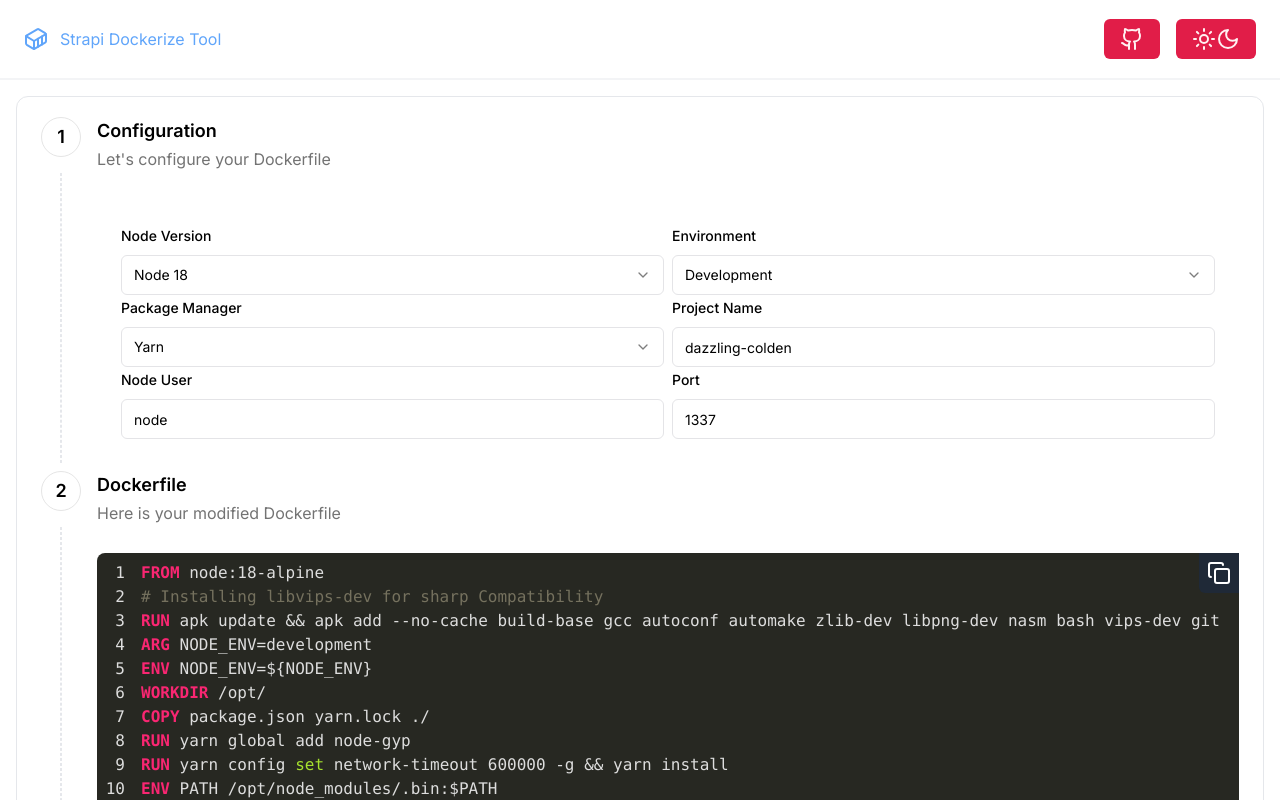
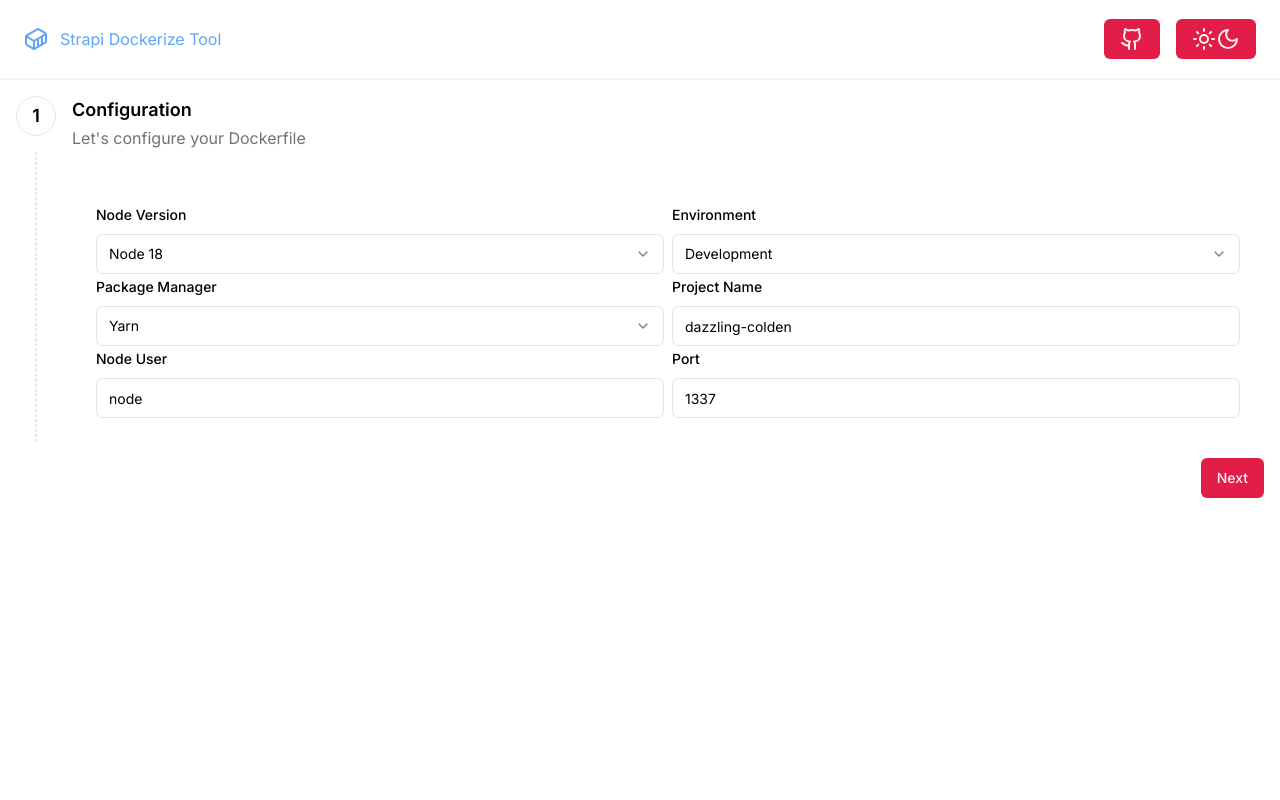
Before and after one commit to Eventyret/dockerize-web, a Next.js app: page / in a window 1280 px wide. Shown: the top 800 px of the page. Built offline with nearby package versions, Linux system fonts and the light colour scheme.

Commit message:
Add framer-motion dependency and update project metadata

```diff
--- a/app/layout.tsx
+++ b/app/layout.tsx
@@ -8,8 +8,8 @@
 const inter = Inter({ subsets: ["latin"] });
 
 export const metadata: Metadata = {
-  title: "Create Next App",
-  description: "Generated by create next app",
+  title: "Strapi Dockerize Tool Web Edition",
+  description: "The Web edition - because CLI isn't always easy",
 };
 
 export default function RootLayout({
--- a/components/BuildInstructions.tsx
+++ b/components/BuildInstructions.tsx
@@ -4,6 +4,7 @@
 import SyntaxHighlighter from 'react-syntax-highlighter';
 import { monokai } from 'react-syntax-highlighter/dist/esm/styles/hljs';
 import { CirclesWithBar } from 'react-loader-spinner';
+import LoadingSpinner from './LoadingSpinner';
 
 export const BuildInstructions = () => {
   const { env, projectName } = useFormStore()
@@ -14,18 +15,7 @@
   }, []);
 
   if (!isMounted) {
-    return <CirclesWithBar
-      height="100"
-      width="100"
-      color="#4fa94d"
-      outerCircleColor="#4fa94d"
-      innerCircleColor="#4fa94d"
-      barColor="#4fa94d"
-      ariaLabel="circles-with-bar-loading"
-      wrapperStyle={ {} }
-      wrapperClass=""
-      visible={ true }
-    />;
+    return <LoadingSpinner />
   }
   return (
     <div>
--- a/components/DockerForm.tsx
+++ b/components/DockerForm.tsx
@@ -22,9 +22,8 @@
 } from "@/components/ui/select";
 import { FormSchema, defaultValues } from "@/lib/schema";
 import { useFormStore } from '@/lib/store/useFormStore';
+import LoadingSpinner from './LoadingSpinner';
 import { Input } from './ui/input';
-import { CirclesWithBar } from 'react-loader-spinner';
-import LoadingSpinner from './LoadingSpinner';
 
 export function DockerForm() {
   const { setForm } = useFormStore();
--- a/components/DockerIgnore.tsx
+++ b/components/DockerIgnore.tsx
@@ -5,6 +5,7 @@
 import { monokai } from 'react-syntax-highlighter/dist/esm/styles/hljs';
 import { copyToClipboard } from './DockerfileDisplay';
 import { CirclesWithBar } from 'react-loader-spinner';
+import LoadingSpinner from './LoadingSpinner';
 
 export const DockerignoreDisplay = () => {
   const [isMounted, setIsMounted] = useState(false);
@@ -27,18 +28,7 @@
   `.trim();
 
   if (!isMounted) {
-    return <CirclesWithBar
-      height="100"
-      width="100"
-      color="#4fa94d"
-      outerCircleColor="#4fa94d"
-      innerCircleColor="#4fa94d"
-      barColor="#4fa94d"
-      ariaLabel="circles-with-bar-loading"
-      wrapperStyle={ {} }
-      wrapperClass=""
-      visible={ true }
-    />;
+    return <LoadingSpinner />
   }
 
   return (
--- a/components/DockerfileDisplay.tsx
+++ b/components/DockerfileDisplay.tsx
@@ -23,11 +23,12 @@
   const config = useFormStore(state => state);
 
   const dockerfile = generateDockerfile(config);
+  console.log(config)
 
 
   return (
     <div className="relative">
-      <SyntaxHighlighter language="dockerfile" style={ monokai } customStyle={ { position: 'relative', borderRadius: '0.5rem' } } showLineNumbers>
+      { }<SyntaxHighlighter language="dockerfile" style={ monokai } customStyle={ { position: 'relative', borderRadius: '0.5rem' } } showLineNumbers>
         { dockerfile }
       </SyntaxHighlighter>
       <button
@@ -42,7 +43,7 @@
 
       </button>
     </div>
-  );
+  )
 };
 
 export default DockerfileDisplay;
--- a/components/StepContainer.tsx
+++ b/components/StepContainer.tsx
@@ -1,8 +1,13 @@
+"use client"
+import { useFormStore } from '@/lib/store/useFormStore';
 import { BuildInstructions } from './BuildInstructions';
 import { DockerForm } from './DockerForm';
 import { DockerignoreDisplay } from './DockerIgnore';
 import DockerfileDisplay from './DockerfileDisplay';
+import { motion } from 'framer-motion';
 import Step from './Step';
+import { useState } from 'react';
+import { Button } from './ui/button';
 
 
 
@@ -15,11 +20,7 @@
   {
     title: "Dockerfile",
     description: "Here is your modified Dockerfile",
-    content: <div>
-      <DockerfileDisplay />
-      <div className="mt-4">Build Docker Image</div>
-    </div>,
-
+    content: <DockerfileDisplay />
   },
   {
     title: ".dockerignore",
@@ -34,16 +35,58 @@
 ]
 
 const StepsContainer = () => {
+  const [currentStep, setCurrentStep] = useState(0);
+
+  const handleNext = () => {
+    if (currentStep < steps.length - 1) {
+      setCurrentStep(currentStep + 1);
+    } else {
+      alert('You have completed all the steps!');
+    }
+  };
+
+  // Bottom to top animation for steps, skipping the first step
+  const stepAnimation = {
+    hidden: { scaleY: 0 },
+    show: {
+      scaleY: 1,
+      transition: {
+        duration: 0.5
+      }
+    }
+  };
+
   return (
     <section className="py-4">
       <div className="container px-4 mx-auto">
-        <div className="px-6 pt-5 pb-7 bg-white border rounded-xl">
-          { steps.map((step, index) => (
-            <Step key={ index } number={ (index + 1).toString() } title={ step.title } description={ step.description }>
+        { steps.slice(0, currentStep + 1).map((step, index) => (
+          <motion.div
+            key={ index }
+            variants={ stepAnimation }
+            initial={ index > 0 ? "hidden" : "show" } // Skip animation for the first step
+            animate="show"
+            exit="hidden"
+            style={ {
+              originY: 1, // Animate from bottom to top
+              overflow: 'hidden',
+              ...(index > 0 ? {} : { scaleY: 1 }) // Ensure the first step does not start scaled
+            } }
+          >
+            <Step
+              number={ (index + 1).toString() }
+              title={ step.title }
+              description={ step.description }
+            >
               { step.content }
             </Step>
-          )) }
-
+          </motion.div>
+        )) }
+        <div className="mt-4 flex justify-end">
+          <Button
+            onClick={ handleNext }
+          >
+            { currentStep === steps.length - 1 ? "Finish" : "Next" }
+          </Button>
         </div>
       </div>
     </section>
--- a/package.json
+++ b/package.json
@@ -22,6 +22,7 @@
     "axios": "^1.6.8",
     "class-variance-authority": "^0.7.0",
     "clsx": "^2.1.0",
+    "framer-motion": "^11.0.22",
     "lucide-react": "^0.363.0",
     "next": "14.1.4",
     "next-themes": "^0.3.0",
```
Also changed, not shown: 1 other file (tests, documents, lock files or other folders).
